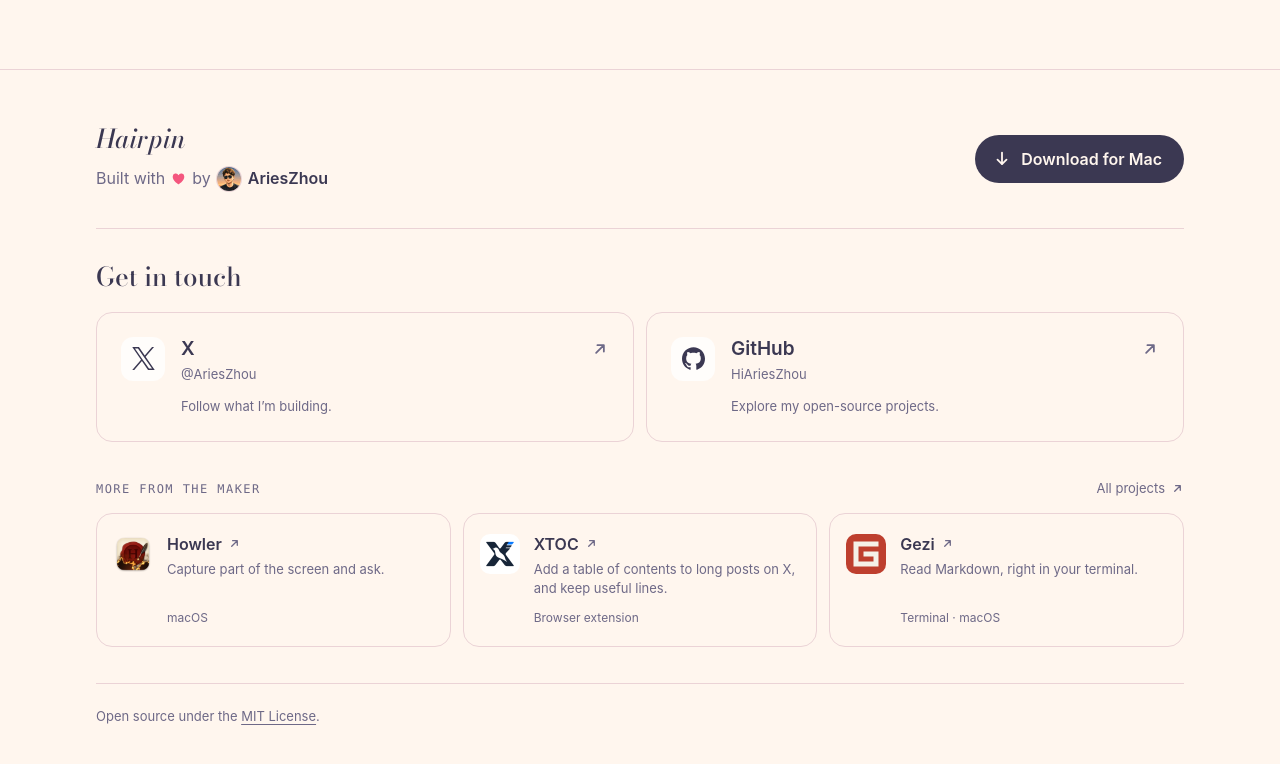
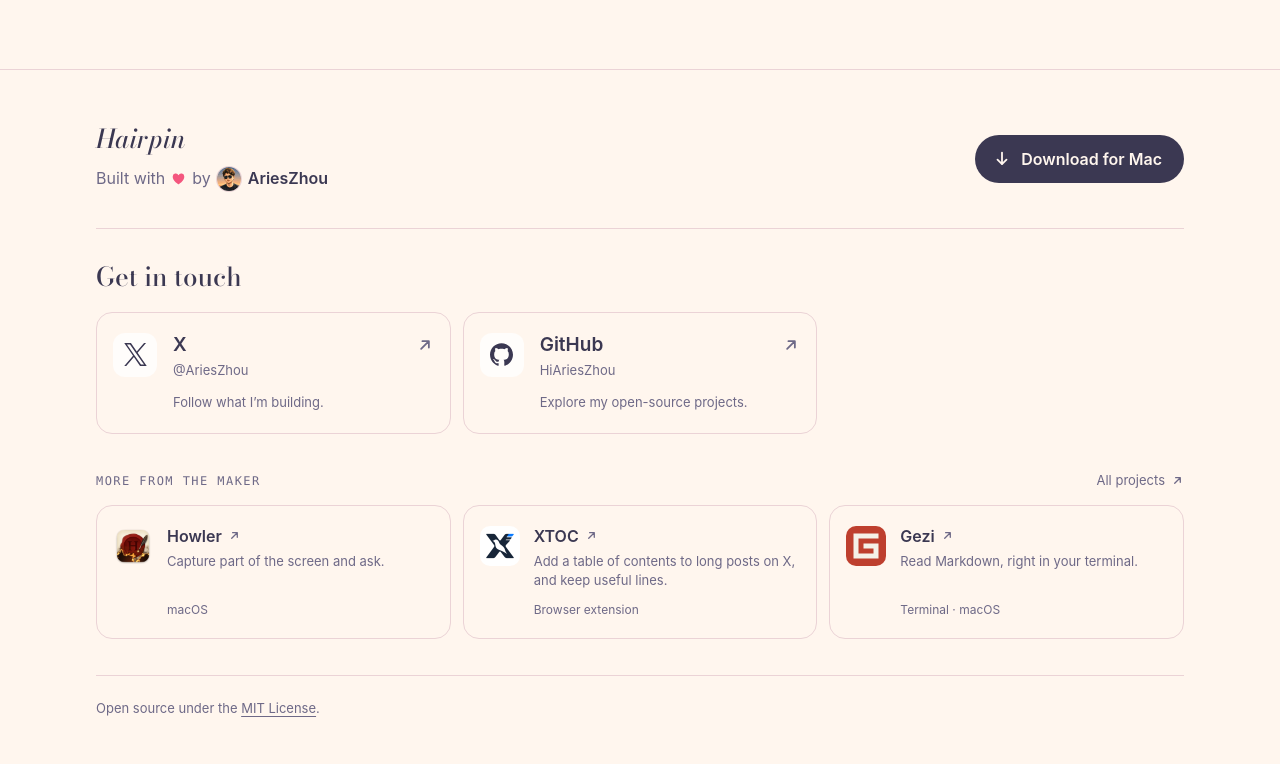
Before and after one commit to HiAriesZhou/Hairpin, a plain HTML site: page site/index.html in a window 1280 px wide. Shown: the part 2941-3705 px from the top of the page. Drawn offline with Linux system fonts and the light colour scheme.

Commit message:
style(site): align contact cards and reveal avatar on hover

```diff
--- a/site/index.html
+++ b/site/index.html
@@ -323,21 +323,24 @@ footer { border-top: 1px solid var(--rule); padding-block: 56px 40px; color: var
 .foot-download { grid-area: download; align-self: center; justify-self: end; }
 .contact { grid-area: contact; display: grid; gap: 20px; padding-top: 32px; border-top: 1px solid var(--rule); }
 .contact h2 { font-size: var(--step-2); line-height: 1.2; color: var(--ink); }
-.contact-list { display: grid; grid-template-columns: repeat(2, minmax(0, 1fr)); gap: 12px; margin: 0; padding: 0; list-style: none; }
+.contact-list { display: grid; grid-template-columns: repeat(3, minmax(0, 1fr)); gap: 12px; margin: 0; padding: 0; list-style: none; }
 .contact-card {
   display: grid; grid-template-columns: 44px minmax(0, 1fr) 18px; align-items: start; gap: 16px;
-  height: 100%; padding: 24px; border: 1px solid var(--rule); border-radius: 16px;
+  height: 100%; padding: 20px 16px; border: 1px solid var(--rule); border-radius: 16px;
   color: var(--ink); text-decoration: none; transition: background-color 160ms, border-color 160ms;
 }
-.contact-card:hover { background: var(--tag); border-color: var(--satin-ink); }
-.contact-icon { display: grid; place-items: center; width: 44px; height: 44px; border-radius: 12px; background: var(--tag); }
-.contact-icon svg { width: 23px; height: 23px; }
+.contact-card:is(:hover, :focus-visible) { background: var(--tag); border-color: var(--satin-ink); }
+.contact-icon { position: relative; display: grid; place-items: center; width: 44px; height: 44px; border-radius: 12px; background: var(--tag); overflow: hidden; }
+.contact-icon svg { width: 23px; height: 23px; transition: opacity 180ms ease, transform 180ms ease; }
+.contact-avatar { position: absolute; inset: 0; width: 100%; height: 100%; object-fit: cover; opacity: 0; transform: scale(0.9); transition: opacity 180ms ease, transform 180ms ease; }
+.contact-card:is(:hover, :focus-visible) .contact-icon svg { opacity: 0; transform: scale(0.85); }
+.contact-card:is(:hover, :focus-visible) .contact-avatar { opacity: 1; transform: scale(1); }
 .contact-copy { display: grid; gap: 3px; min-width: 0; }
 .contact-name { font-size: var(--step-1); font-weight: 600; line-height: 1.3; }
 .contact-handle { color: var(--ink-soft); font-size: var(--step--1); overflow-wrap: anywhere; }
 .contact-desc { margin-top: 9px; color: var(--ink-soft); font-size: var(--step--1); line-height: 1.5; }
 .contact-arrow { width: 18px; height: 18px; margin-top: 3px; color: var(--ink-soft); transition: transform 160ms, color 160ms; }
-.contact-card:hover .contact-arrow { transform: translate(2px, -2px); color: var(--satin-ink); }
+.contact-card:is(:hover, :focus-visible) .contact-arrow { transform: translate(2px, -2px); color: var(--satin-ink); }
 .foot-legal { grid-area: legal; padding-top: 22px; border-top: 1px solid var(--rule); font-size: var(--step--1); }
 .foot-legal a { color: var(--ink-soft); }
 .works { grid-area: works; display: grid; gap: 14px; }
@@ -558,7 +561,7 @@ footer { border-top: 1px solid var(--rule); padding-block: 56px 40px; color: var
       <ul class="contact-list">
         <li>
           <a class="contact-card" href="https://x.com/AriesZhou">
-            <span class="contact-icon"><svg aria-hidden="true"><use href="#i-x"/></svg></span>
+            <span class="contact-icon"><svg aria-hidden="true"><use href="#i-x"/></svg><img class="contact-avatar" src="avatar.jpg" alt="" width="44" height="44"></span>
             <span class="contact-copy">
               <span class="contact-name">X</span>
               <span class="contact-handle">@AriesZhou</span>
@@ -569,7 +572,7 @@ footer { border-top: 1px solid var(--rule); padding-block: 56px 40px; color: var
         </li>
         <li>
           <a class="contact-card" href="https://github.com/HiAriesZhou">
-            <span class="contact-icon"><svg aria-hidden="true"><use href="#i-github"/></svg></span>
+            <span class="contact-icon"><svg aria-hidden="true"><use href="#i-github"/></svg><img class="contact-avatar" src="avatar.jpg" alt="" width="44" height="44"></span>
             <span class="contact-copy">
               <span class="contact-name">GitHub</span>
               <span class="contact-handle">HiAriesZhou</span>
```
